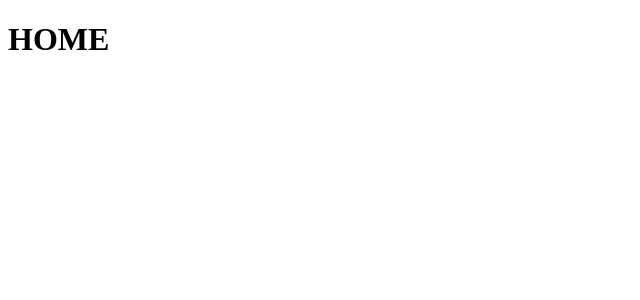
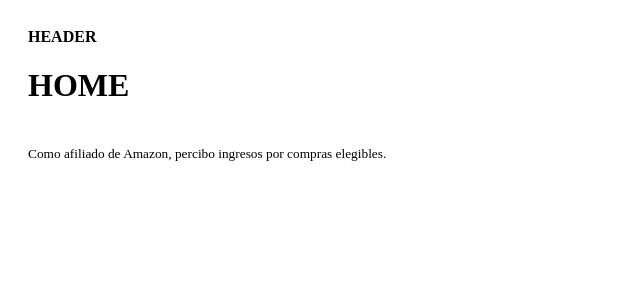
Before and after one commit to Cryptobosspy/amazon-afiliados, a React (Vite) app: page / in a window 1280 px wide. Shown: the top 300 px of the page, without its empty margins (0-640 px from the left). Built offline with nearby package versions, Linux system fonts and the light colour scheme.

Commit message:
Add working layout with React Router Outlet

```diff
--- a/src/App.jsx
+++ b/src/App.jsx
@@ -1,4 +1,5 @@
 import { BrowserRouter, Routes, Route } from "react-router-dom"
+import Layout from "./components/Layout"
 import Login from "./admin/Login"
 
 function Home() {
@@ -13,9 +14,13 @@ export default function App() {
   return (
     <BrowserRouter>
       <Routes>
-        <Route path="/" element={<Home />} />
-        <Route path="/login" element={<Login />} />
-        <Route path="/admin" element={<Admin />} />
+
+        <Route element={<Layout />}>
+          <Route path="/" element={<Home />} />
+          <Route path="/login" element={<Login />} />
+          <Route path="/admin" element={<Admin />} />
+        </Route>
+
       </Routes>
     </BrowserRouter>
   )
--- a/src/components/Layout.jsx
+++ b/src/components/Layout.jsx
@@ -1,14 +1,19 @@
-import Header from "./Header"
-import Footer from "./Footer"
+import { Outlet } from "react-router-dom"
 
-export default function Layout({ children }) {
+export default function Layout() {
   return (
-    <div className="bg-gray-50 min-h-screen flex flex-col">
-      <Header />
-      <main className="flex-1">
-        {children}
-      </main>
-      <Footer />
+    <div style={{ minHeight: "100vh", padding: 20 }}>
+      <header style={{ marginBottom: 20 }}>
+        <strong>HEADER</strong>
+      </header>
+
+      <Outlet />
+
+      <footer style={{ marginTop: 40 }}>
+        <small>
+          Como afiliado de Amazon, percibo ingresos por compras elegibles.
+        </small>
+      </footer>
     </div>
   )
 }
```
